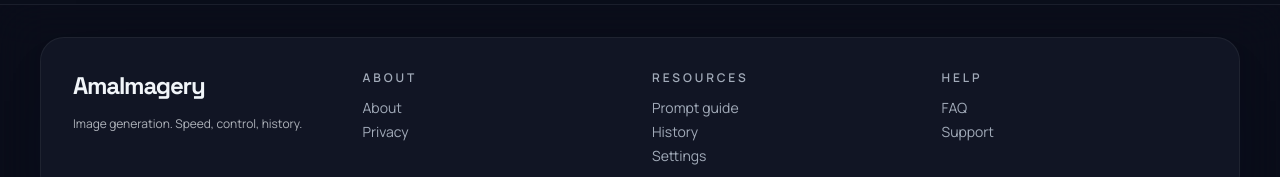
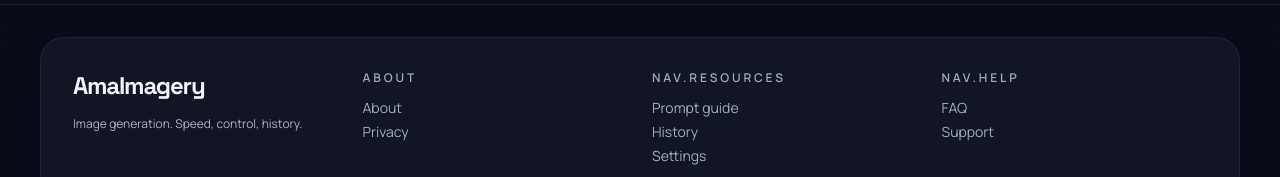
Before and after one commit to AmaLS367/AmaImagery, a React (Vite) app in the folder frontend/: page /generate in a window 1280 px wide. Shown: the part 2641-2818 px from the top of the page. Built offline with nearby package versions, Linux system fonts and the light colour scheme; no server answers.

Commit message:
fix(frontend): restore green baseline for split commits

```diff
--- a/frontend/src/components/Footbar.tsx
+++ b/frontend/src/components/Footbar.tsx
@@ -16,7 +16,7 @@
     ],
   },
   {
-    heading: 'Resources',
+    headingKey: 'nav.resources',
     links: [
       { href: appRoutes.promptGuide, labelKey: 'actions.guide' },
       { href: appRoutes.history, labelKey: 'nav.history' },
@@ -24,7 +24,7 @@
     ],
   },
   {
-    heading: 'Help',
+    headingKey: 'nav.help',
     links: [
       { href: appRoutes.faq, labelKey: 'nav.faq' },
       { href: 'mailto:support@amaimagery.com', labelKey: 'footbar.support', external: true },
@@ -52,9 +52,9 @@
             </div>
 
             {footerColumns.map((column) => (
-              <div key={column.heading ?? column.headingKey}>
+              <div key={column.headingKey}>
                 <div className="mb-3 text-xs font-semibold uppercase tracking-[0.24em] text-muted-foreground">
-                  {column.heading ? column.heading : t(column.headingKey)}
+                  {t(column.headingKey)}
                 </div>
                 <ul className="space-y-1">
                   {column.links.map((link) => (
--- a/frontend/src/pages/Generate.tsx
+++ b/frontend/src/pages/Generate.tsx
@@ -126,7 +126,7 @@
     }
 
     if (activeJob.status === 'error') {
-      setError(normalizeError(activeJob.error || 'Generation failed.'))
+      setError(activeJob.error || 'Generation failed.')
       try {
         localStorage.removeItem(ACTIVE_KEY)
       } catch {
```
